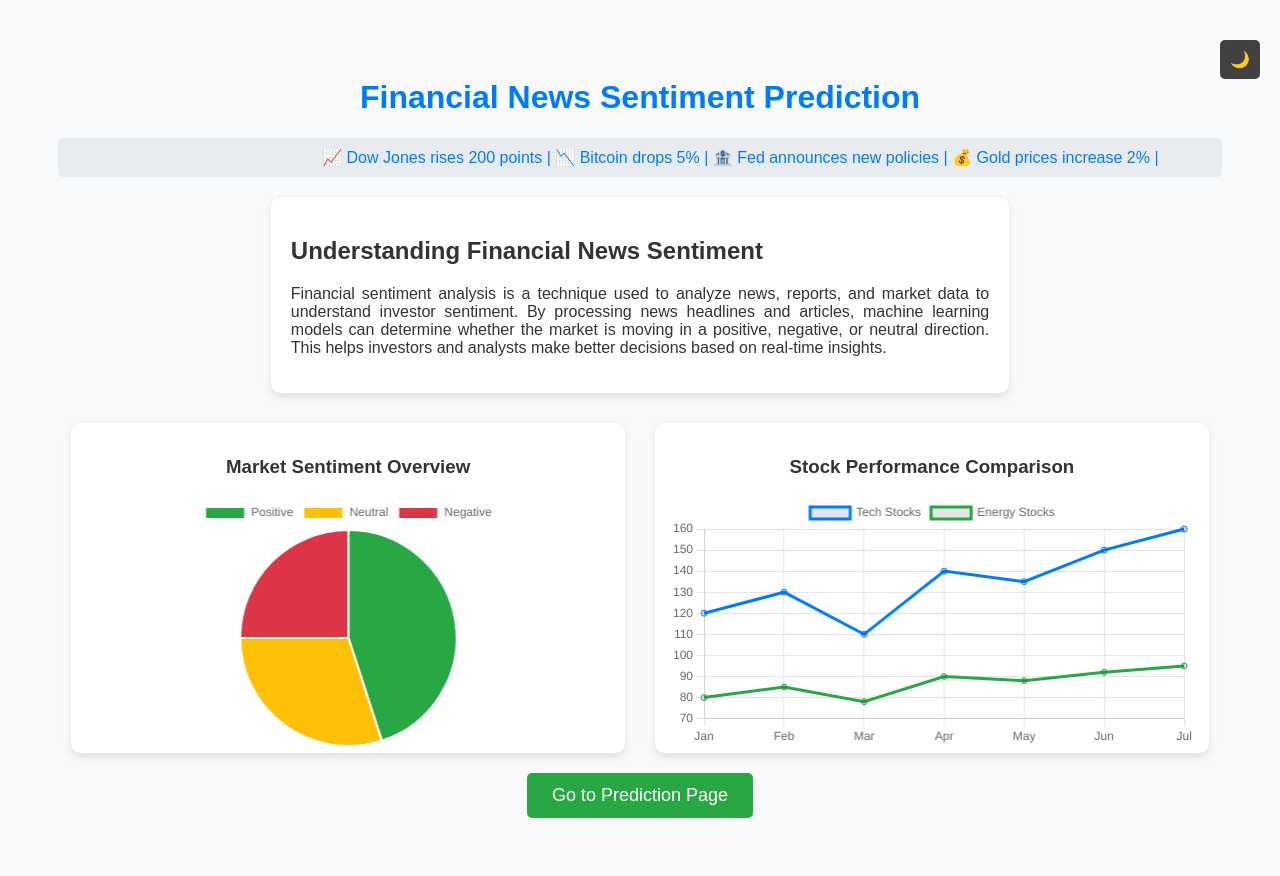
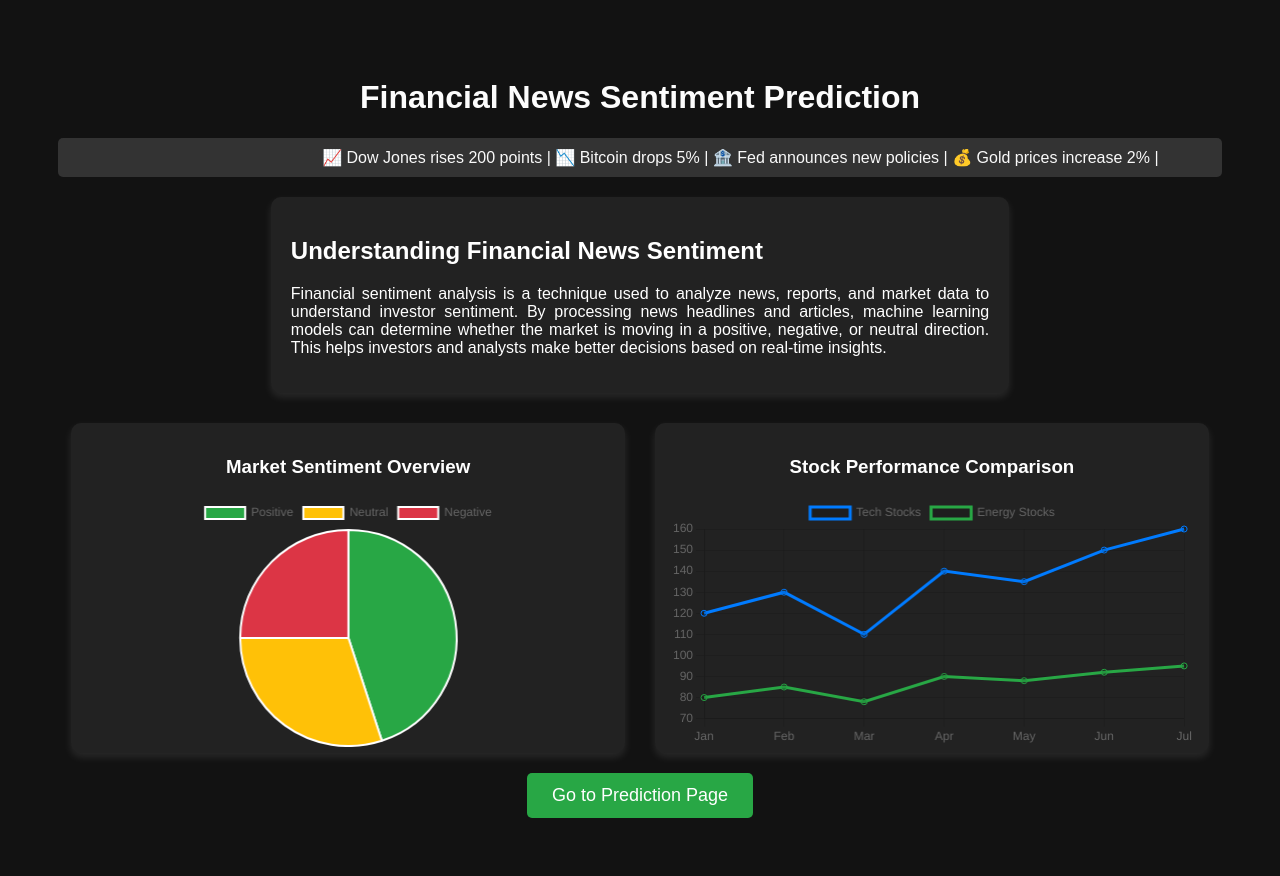
Before and after one commit to UNIK090/ST-16-Finsent, a Flask app: page / in a window 1280 px wide. Run offline with Flask 3, Linux system fonts and the light colour scheme; parts of the project's set-up code (start-up, migrations or seed data) failed here and were passed over.

Commit message:
final commit

```diff
--- a/app.py
+++ b/app.py
@@ -1,4 +1,4 @@
-from flask import Flask, request, render_template, jsonify, url_for
+from flask import Flask, request, render_template, jsonify
 from scripts.predict import predict_sentiment  # Your prediction function
 
 app = Flask(__name__, static_folder='static')
@@ -7,14 +7,17 @@ app = Flask(__name__, static_folder='static')
 def index():
     return render_template('index.html')
 
+
+
+
 @app.route('/predict', methods=['GET', 'POST'])
 def predict():
     if request.method == 'POST':
         user_input = request.form.get('message', '')
         prediction = predict_sentiment(user_input)
         return jsonify({'prediction': prediction})
+    return render_template('predict.html')  # Handles GET requests
 
-    return render_template('predict.html')
 
 if __name__ == '__main__':
-    app.run(debug=True)
+    app.run(host="0.0.0.0" , port='5050')
--- /dev/null
+++ b/requirements.txt
@@ -0,0 +1,4 @@
+gunicorn
+flask
+nltk
+scikit-learn
--- a/templates/index.html
+++ b/templates/index.html
@@ -18,8 +18,8 @@
 
         body {
             font-family: Arial, sans-serif;
-            background-color: #f8f9fa;
-            color: #333;
+            background-color: #121212;
+            color: #ffffff;
             text-align: center;
             padding: 50px;
             transition: background-color 0.3s, color 0.3s;
@@ -31,12 +31,12 @@
         }
 
         h1 {
-            color: #007bff;
+            color: #fcfcfc;
             animation: fadeIn 1.5s ease-in-out;
         }
 
         .news-ticker {
-            background-color: #e9ecef;
+            background-color: #333;
             padding: 10px;
             overflow: hidden;
             white-space: nowrap;
@@ -45,30 +45,21 @@
             border-radius: 5px;
         }
 
-        .dark-mode .news-ticker {
-            background-color: #333;
-        }
-
         .ticker-text {
             display: inline-block;
             animation: ticker 15s linear infinite;
-            color: #007bff;
+            color: #f9f9f9;
         }
 
         .info-box {
-            background-color: white;
+            background-color: #222;
             padding: 20px;
             border-radius: 10px;
             width: 60%;
             margin: auto;
-            box-shadow: 0 4px 8px rgba(0, 0, 0, 0.1);
+            box-shadow: 0 4px 8px rgba(255, 255, 255, 0.1);
             animation: fadeIn 2s ease-in-out;
             text-align: justify;
-        }
-
-        .dark-mode .info-box {
-            background-color: #222;
-            box-shadow: 0 4px 8px rgba(255, 255, 255, 0.1);
         }
 
         .dark-mode-toggle {
@@ -79,7 +70,7 @@
             font-size: 16px;
             border: none;
             background: #434040;
-            color: #333;
+            color: #ffffff;
             cursor: pointer;
             border-radius: 5px;
             transition: 0.3s;
@@ -108,16 +99,12 @@
         }
 
         .chart-box {
-            background: white;
+            background: #222;
             padding: 15px;
             border-radius: 10px;
-            box-shadow: 0 4px 8px rgba(0, 0, 0, 0.1);
+            box-shadow: 0 4px 8px rgba(255, 255, 255, 0.1);
             width: 45%;
             height: 300px;
-        }
-
-        .dark-mode .chart-box {
-            background: #222;
         }
 
         canvas {
@@ -126,8 +113,9 @@
         }
     </style>
 </head>
-<body>
-    <button class="dark-mode-toggle" onclick="toggleDarkMode()">🌙</button>
+<body class="dark-mode">
+
+
     <h1>Financial News Sentiment Prediction</h1>
 
     <div class="news-ticker">
```
Also changed, not shown: templates/predict.html (+49 -6 lines).
